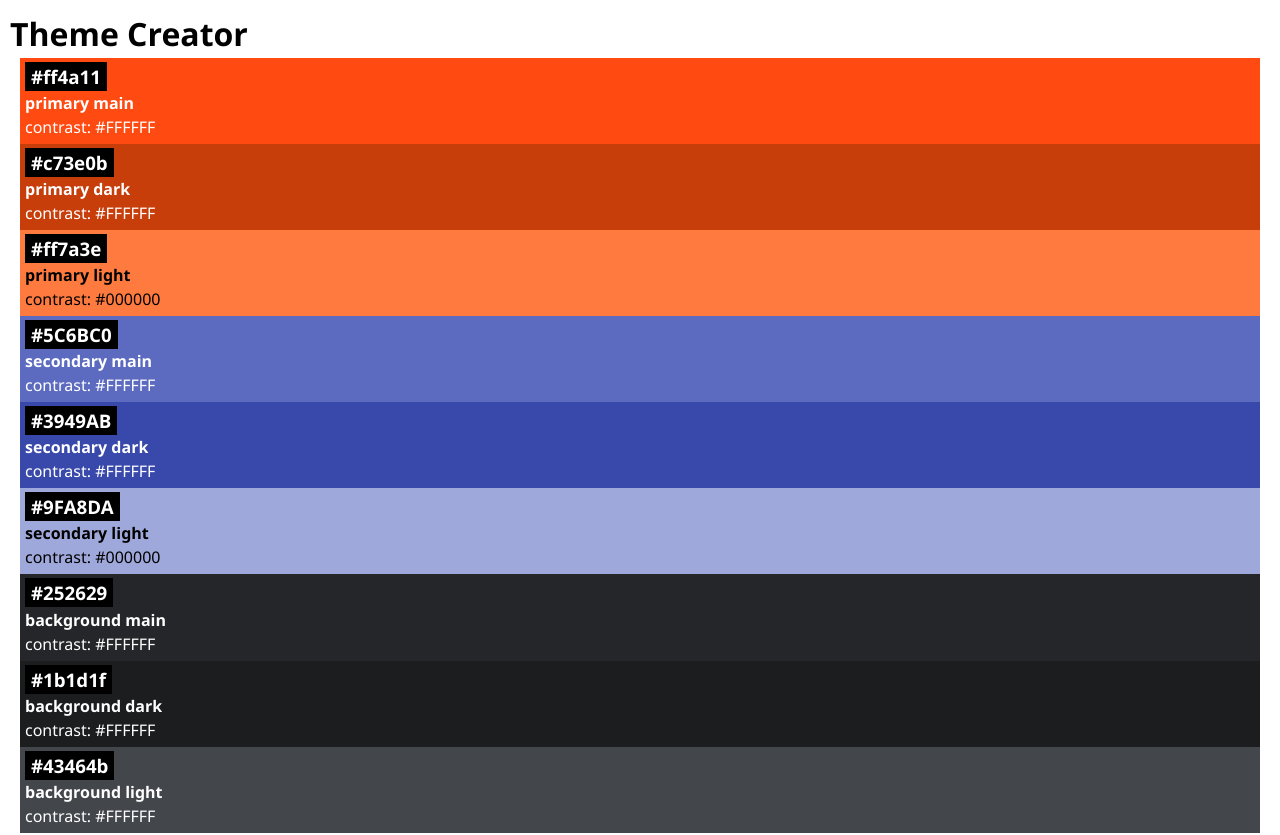
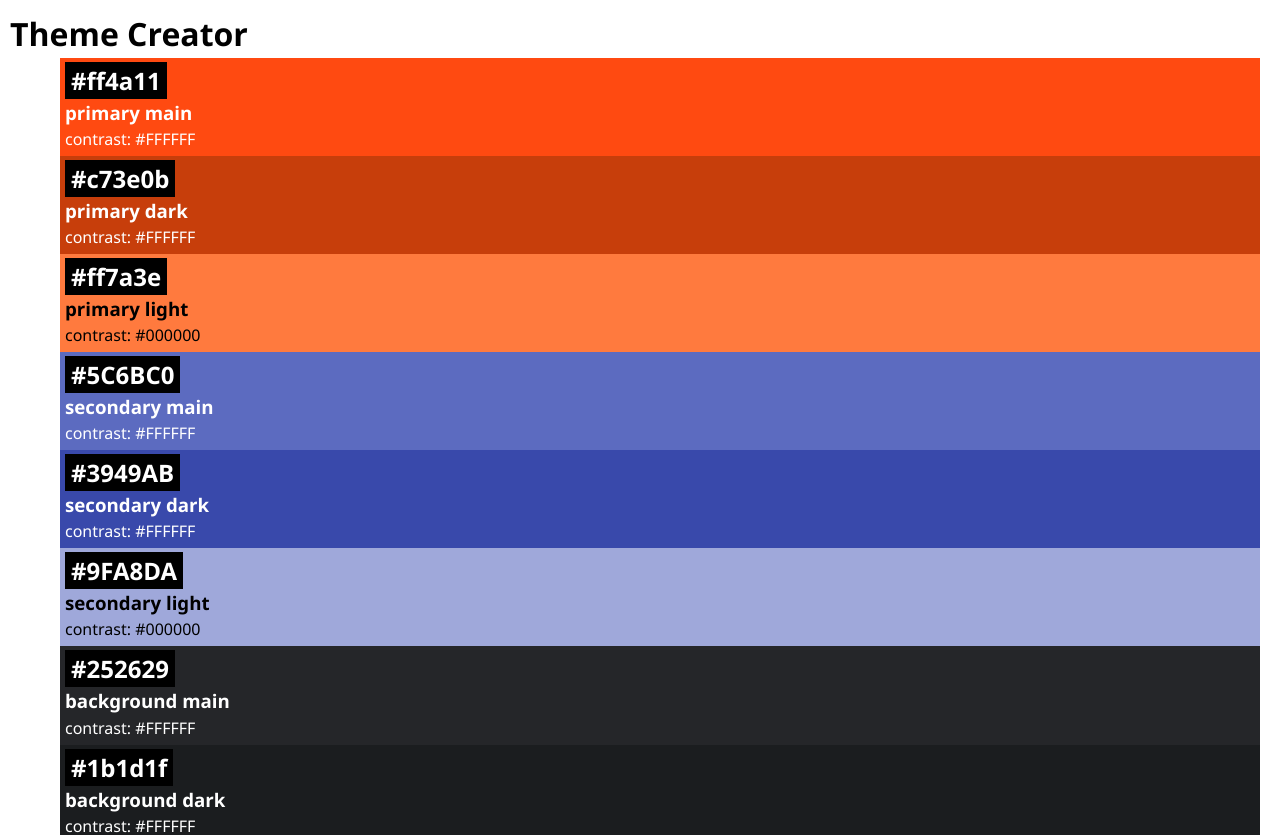
Before and after one commit to SimonNancekievill/recap-project-4-color-theme-app, a React (Vite) app: page / in a window 1280 px wide. Shown: the top 835 px of the page. Built offline with nearby package versions, Linux system fonts and the light colour scheme.

Commit message:
fixing semantic-html and removing list-style

```diff
--- a/src/App.jsx
+++ b/src/App.jsx
@@ -6,6 +6,7 @@ function App() {
   return (
     <>
       <h1>Theme Creator</h1>
+      <ul>
         {initialColors.map((color) => (
           <Color
             key={color.id}
@@ -15,6 +16,7 @@ function App() {
             contrastText={color.contrastText}
           />
         ))}
+      </ul>
     </>
   );
 }
--- a/src/Components/Color/Color.css
+++ b/src/Components/Color/Color.css
@@ -9,3 +9,7 @@
   background: black;
   color: white;
 }
+
+li {
+  list-style: none;
+}
--- a/src/Components/Color/Color.jsx
+++ b/src/Components/Color/Color.jsx
@@ -2,14 +2,15 @@ import "./Color.css";
 
 export default function Color({ id, hex, contrastText, role }) {
   return (
-    <article
+    <li
+      key={id}
       id={id}
       className="color-card"
       style={{ backgroundColor: hex, color: contrastText }}
     >
-      <h3 className="color-card-headline">{hex}</h3>
-      <h4>{role}</h4>
+      <h2 className="color-card-headline">{hex}</h2>
+      <h3>{role}</h3>
       <p>contrast: {contrastText}</p>
-    </article>
+    </li>
   );
 }
```
Lines whose indentation alone changed are shown as unchanged.
